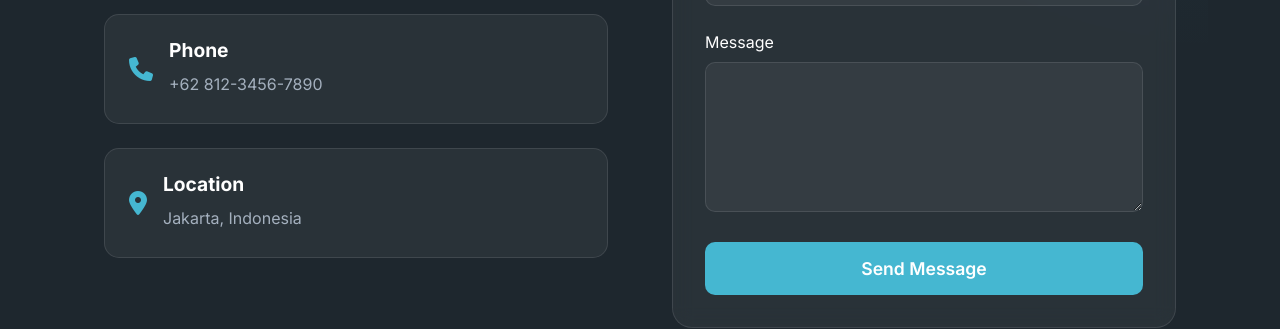
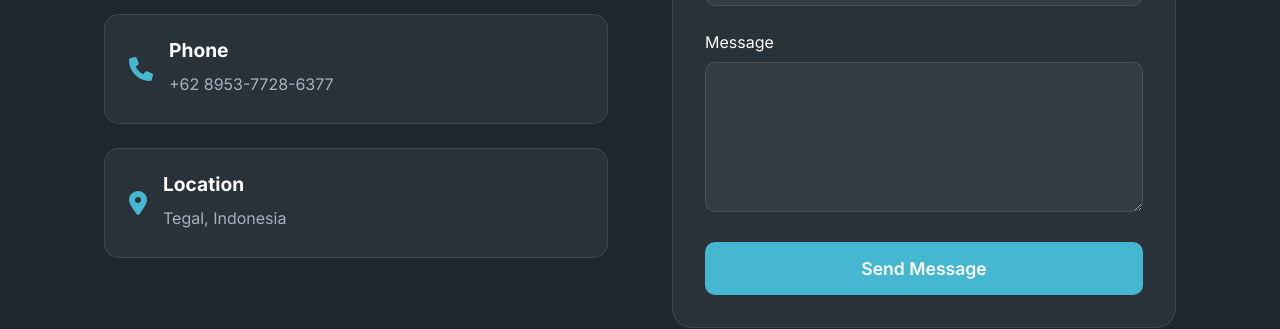
Before and after one commit to deskiandriya/portoYanto, a React (Vite) app: page / in a window 1280 px wide. Shown: the part 4719-5048 px from the top of the page. Built offline with nearby package versions, Linux system fonts and the light colour scheme.

Commit message:
Contact.jsx

```diff
--- a/src/components/Contact.jsx
+++ b/src/components/Contact.jsx
@@ -269,14 +269,14 @@ const Contact = () => {
               <i className="fas fa-phone"></i>
               <div>
                 <h3>Phone</h3>
-                <p>+62 812-3456-7890</p>
+                <p>+62 8953-7728-6377</p>
               </div>
             </ContactMethod>
             <ContactMethod>
               <i className="fas fa-map-marker-alt"></i>
               <div>
                 <h3>Location</h3>
-                <p>Jakarta, Indonesia</p>
+                <p>Tegal, Indonesia</p>
               </div>
             </ContactMethod>
           </ContactMethods>
```
